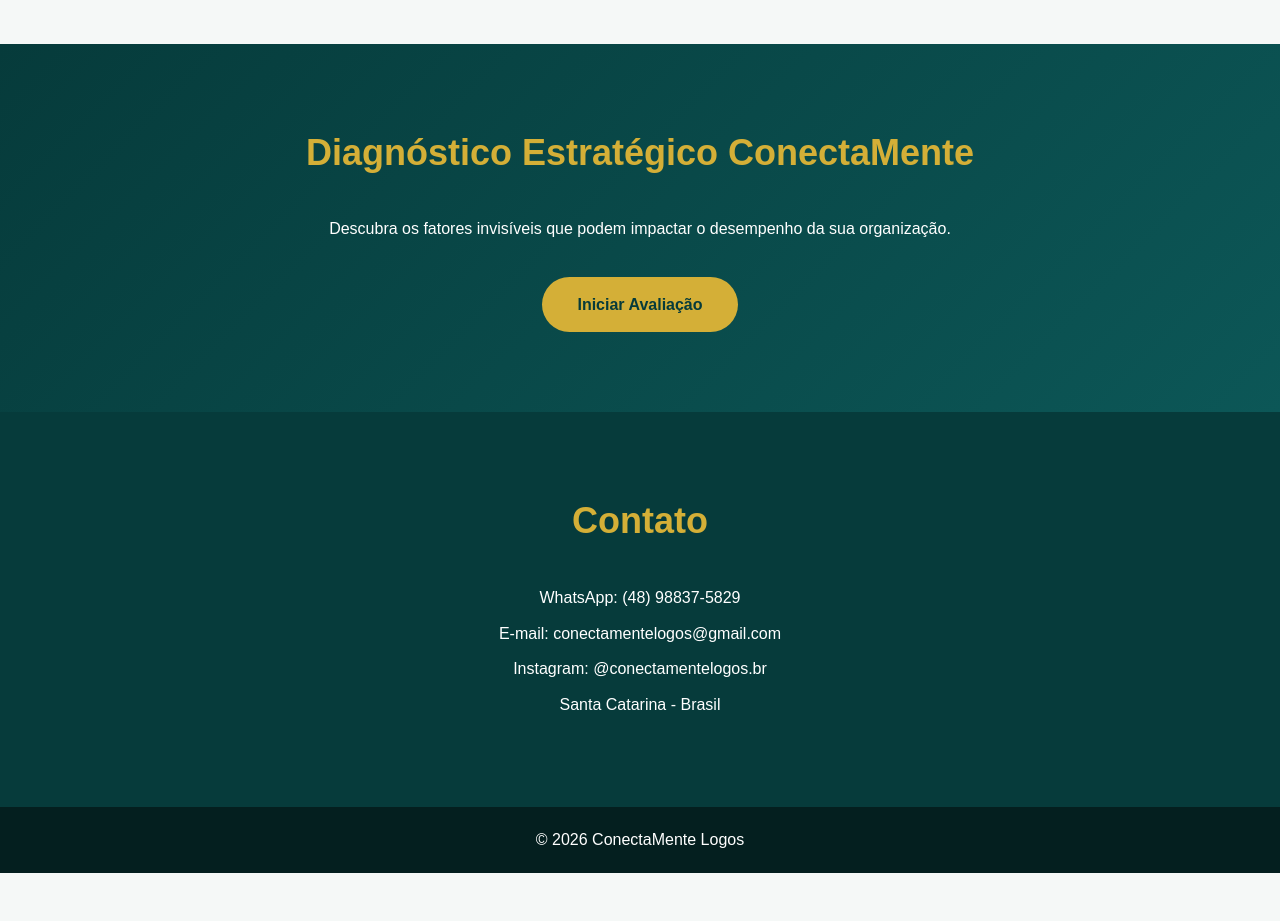
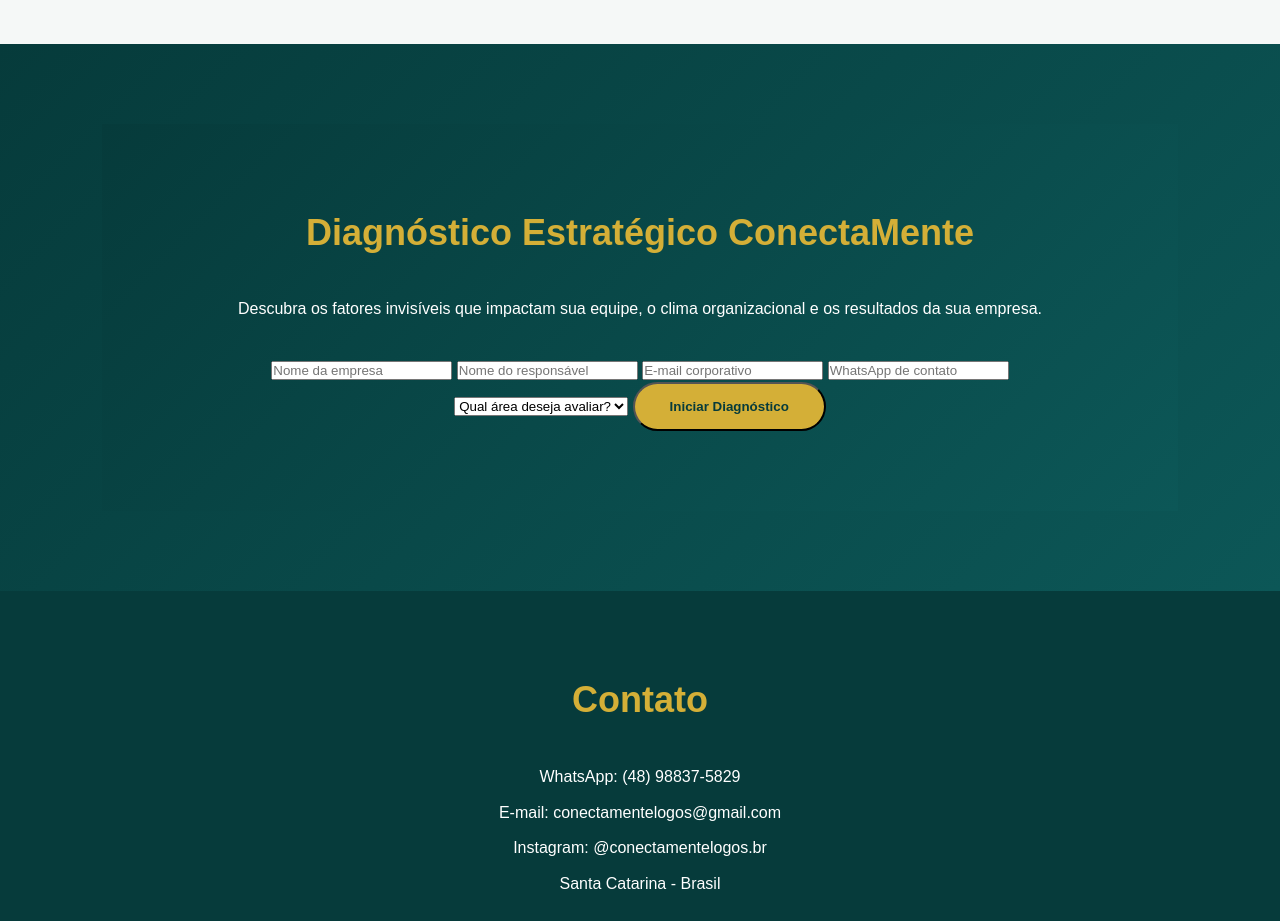
Before and after one commit to fabimtespeciall-byte/Siteconectamentelogos, a plain HTML site: page index.html in a window 1280 px wide. Shown: the part 3280-4201 px from the top of the page. Before the commit the page ends 4153 px from the top, so only its background shows below. Drawn offline with Linux system fonts and the light colour scheme.

Commit message:
Update index.html

```diff
--- a/index.html
+++ b/index.html
@@ -300,19 +300,88 @@ dentro das organizações.
 
 <section id="diagnostico">
 
+<section id="diagnostico">
 
 <h2>Diagnóstico Estratégico ConectaMente</h2>
 
-
 <p>
-Descubra os fatores invisíveis que podem impactar
-o desempenho da sua organização.
+Descubra os fatores invisíveis que impactam sua equipe,
+o clima organizacional e os resultados da sua empresa.
 </p>
 
 
-<a href="#contato" class="button">
-Iniciar Avaliação
-</a>
+<div class="diagnostico-box">
+
+
+<form>
+
+
+<input
+type="text"
+placeholder="Nome da empresa"
+required>
+
+
+<input
+type="text"
+placeholder="Nome do responsável"
+required>
+
+
+<input
+type="email"
+placeholder="E-mail corporativo"
+required>
+
+
+<input
+type="tel"
+placeholder="WhatsApp de contato">
+
+
+<select>
+
+<option>
+Qual área deseja avaliar?
+</option>
+
+<option>
+Saúde mental da equipe
+</option>
+
+<option>
+Clima organizacional
+</option>
+
+<option>
+Liderança e gestão
+</option>
+
+<option>
+Comunicação interna
+</option>
+
+<option>
+Inclusão e acessibilidade
+</option>
+
+</select>
+
+
+<button class="button" type="submit">
+
+Iniciar Diagnóstico
+
+</button>
+
+
+</form>
+
+
+</div>
+
+
+</section>
 
 
 </section>
```
